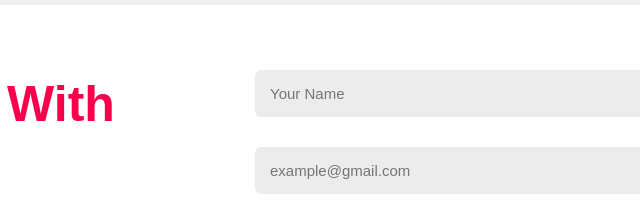
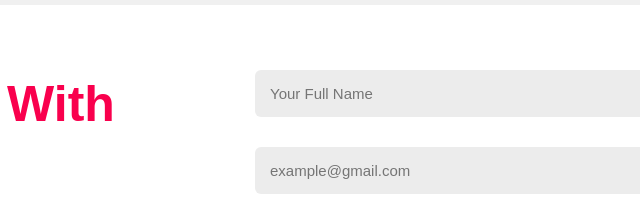
Before and after one commit to shahriawarfahim/portfolio, a plain HTML site: page index.html in a window 1280 px wide. Shown: the part 2675-2893 px from the top of the page, 257-897 px from the left. Drawn offline with Linux system fonts and the light colour scheme.

Commit message:
Update index.html

```diff
--- a/index.html
+++ b/index.html
@@ -162,7 +162,7 @@
                 </div>
                 <div class="contact-right">
                    <form name="submit-to-google-sheet">
-                      <input type="text" name="Name" placeholder="Your Name" required />
+                      <input type="text" name="Name" placeholder="Your Full Name" required />
                       <input type="email" name="Email" placeholder="example@gmail.com" required />
                       <textarea name="Message" rows="8" placeholder="Write Your Message" required></textarea>
                       <button type="submit">Submit</button>
```
